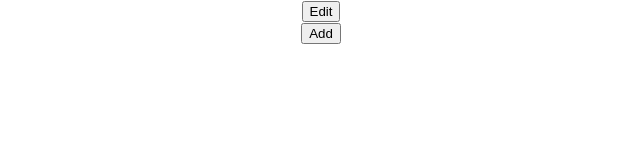
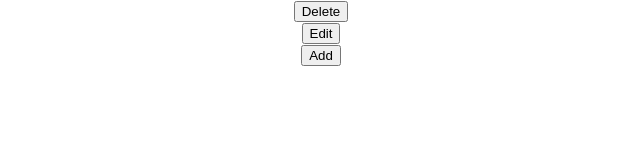
Before and after one commit to ongkahyuan/SEED2021, a React (Create React App) app in the folder my_react_app/: page / in a window 1280 px wide. Shown: the top 160 px of the page, without its empty margins (319-959 px from the left). Built offline with nearby package versions, Linux system fonts and the light colour scheme.

Commit message:
Change
-

```diff
--- a/my_react_app/src/App.js
+++ b/my_react_app/src/App.js
@@ -6,7 +6,8 @@ import { AddButton } from './components/AddButton';
 function App() {
   return (
     <div className="App">
-      <Button/>
+      <Button text={"Delete"}/>
+      <Button text={"Edit"}/>
       <AddButton/>
     </div>
   );
--- a/my_react_app/src/components/AddButton.js
+++ b/my_react_app/src/components/AddButton.js
@@ -3,7 +3,7 @@ import { useState, useEffect } from 'react'
 import Modal from 'react-modal'
 import { DatePicker, Form, Input, Select, Space, Radio, Button as Btn , } from 'antd';
 const regex = /[^\d]/g;
-export const AddButton = ()=>{
+export const AddButton = ({text})=>{
     const [open, setOpen] = useState(false);
     const [reciept, setReciept] = useState('')
     const [date, setDate] = useState('')
--- a/my_react_app/src/components/Button.js
+++ b/my_react_app/src/components/Button.js
@@ -4,7 +4,7 @@ import Modal from 'react-modal'
 import { DatePicker,Form, Input, Select, Space, Radio, Button as Btn , Checkbox } from 'antd';
 const regex = /[^\d]/g;
 
-export const Button = ()=>{
+export const Button = ({text})=>{
 
     // For Delete, Edit or Add
     const [type, setType] = useState('')
@@ -19,7 +19,7 @@ export const Button = ()=>{
     const { RangePicker } = DatePicker;
 
     useEffect(() => {
-      setType('Edit')
+      setType(text)
     }, [])
 
     useEffect(()=>{
```
